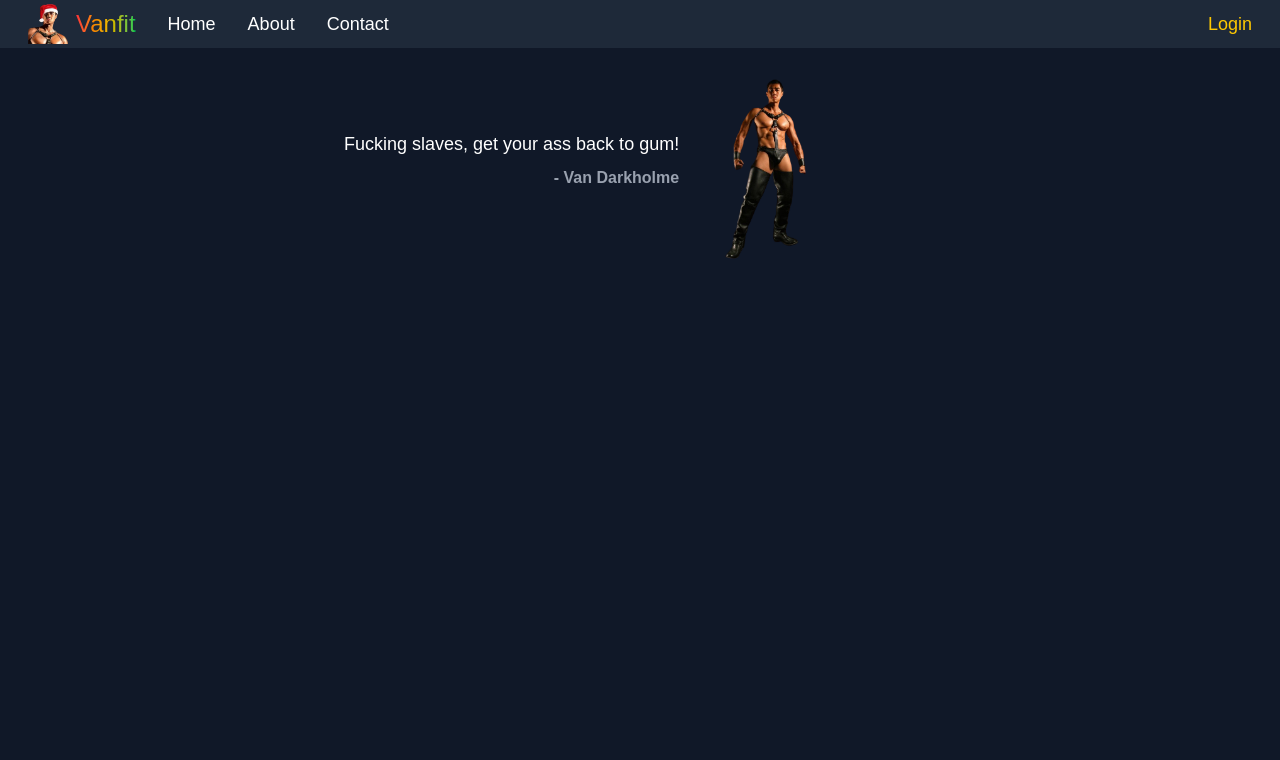
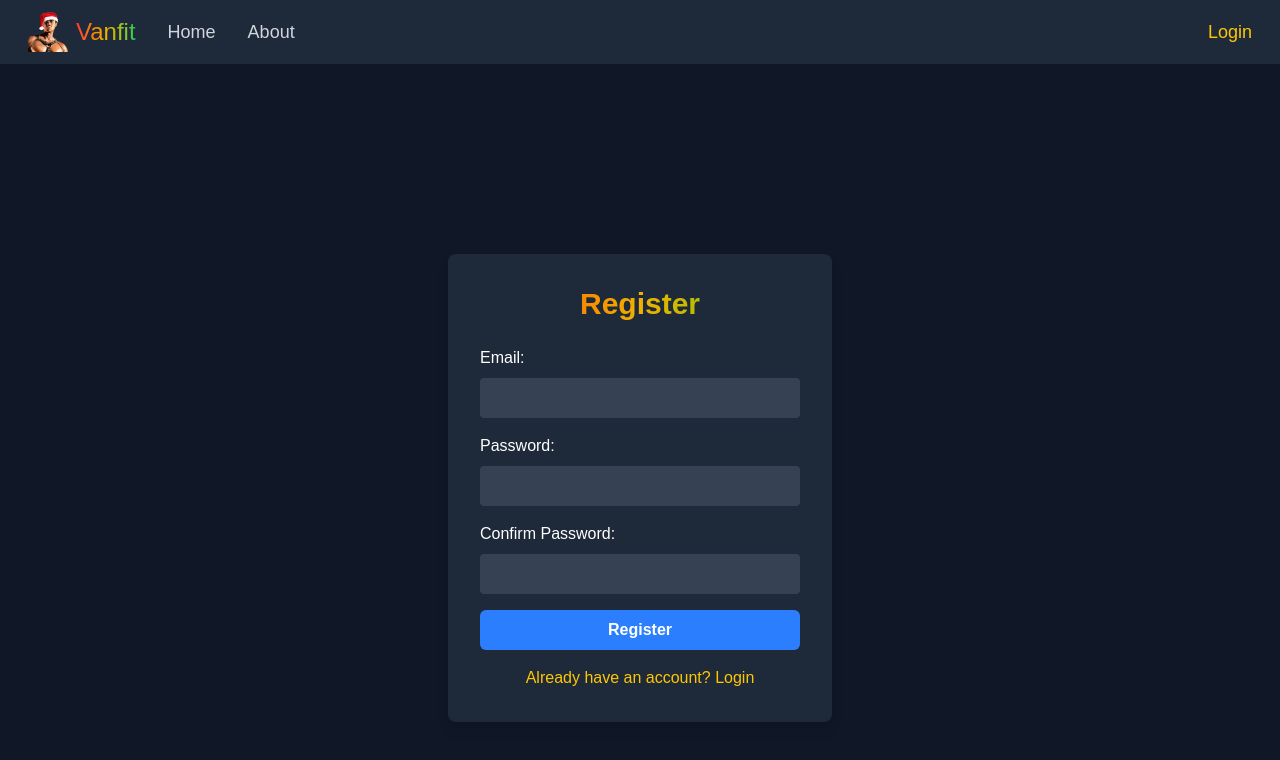
Before and after one commit to Kudzeri/vanfitness-front, a React (Vite) app: page /register in a window 1280 px wide. Shown: the top 760 px of the page. Built offline with nearby package versions, Linux system fonts and the light colour scheme.

Commit message:
creted about + auth page, added react router

```diff
--- a/package.json
+++ b/package.json
@@ -11,9 +11,11 @@
   },
   "dependencies": {
     "@tailwindcss/postcss": "^4.0.7",
+    "framer-motion": "^12.4.4",
     "postcss": "^8.5.2",
     "react": "^19.0.0",
     "react-dom": "^19.0.0",
+    "react-router-dom": "^7.2.0",
     "tailwindcss": "^4.0.7"
   },
   "devDependencies": {
--- a/src/components/Navbar.jsx
+++ b/src/components/Navbar.jsx
@@ -1,13 +1,34 @@
-const Navbar = () => {
+import { NavLink } from "react-router-dom";
+
+const Navbar = ({ isMobile, onLinkClick }) => {
   return (
-    <div>
-      <ul className="flex gap-8 text-lg">
-        <li className="cursor-pointer hover:text-yellow-400">Home</li>
-        <li className="cursor-pointer hover:text-yellow-400">About</li>
-        <li className="cursor-pointer hover:text-yellow-400">Contact</li>
+    <nav className={isMobile ? "px-4 py-3" : ""}>
+      <ul
+        className={`flex gap-8 text-lg ${
+          isMobile ? "flex-col items-start" : "flex-row"
+        }`}
+      >
+        <li>
+          <NavLink
+            to="/"
+            onClick={onLinkClick}
+            className="cursor-pointer text-gray-300 hover:text-yellow-400"
+          >
+            Home
+          </NavLink>
+        </li>
+        <li>
+          <NavLink
+            to="/about"
+            onClick={onLinkClick}
+            className="cursor-pointer text-gray-300 hover:text-yellow-400"
+          >
+            About
+          </NavLink>
+        </li>
       </ul>
-    </div>
-  )
-}
+    </nav>
+  );
+};
 
-export default Navbar
+export default Navbar;
--- a/src/layout/Header.jsx
+++ b/src/layout/Header.jsx
@@ -1,22 +1,73 @@
-import Navbar from "../components/Navbar"
+import { useState } from "react";
+import Navbar from "../components/Navbar";
+import { NavLink } from "react-router-dom";
 
 const Header = () => {
+  const [isMenuOpen, setIsMenuOpen] = useState(false);
+
   return (
-    <div className="flex justify-between items-center p-4 px-7 bg-gray-800 h-12">
-        <div className="flex gap-8 items-center">
-            <div className="flex items-center">
-              <img src="/src/assets/logo.png" className="w-10 h-10 mr-2" alt="logo" />
-              <h1 className="cursor-default text-2xl text-rainbow">Vanfit</h1>
-            </div>
+    <header className="relative bg-gray-800">
+      <div className="mx-auto flex h-16 items-center justify-between px-4 py-3 md:px-7">
+        {/* Логотип и десктопное меню */}
+        <div className="flex items-center gap-8">
+          <div className="flex items-center">
+            <img
+              src="/src/assets/logo.png"
+              className="h-10 w-10 mr-2"
+              alt="logo"
+            />
+            <h1 className="cursor-default text-2xl text-rainbow">Vanfit</h1>
+          </div>
 
+          {/* Десктопное меню */}
+          <div className="hidden md:flex">
             <Navbar />
+          </div>
         </div>
 
-        <div className="flex text-lg">
-          <a className="text-yellow-400 hover:text-yellow-300 cursor-pointer">Login</a>
+        {/* Кнопка входа и гамбургер-меню */}
+        <div className="flex items-center gap-4">
+          <NavLink to={"/login"} className="text-yellow-400 hover:text-yellow-300 cursor-pointer text-lg" >Login</NavLink>
+
+          {/* Гамбургер-кнопка для мобильных */}
+          <button
+            onClick={() => setIsMenuOpen(!isMenuOpen)}
+            className="md:hidden text-gray-300 hover:text-white focus:outline-none"
+          >
+            <svg
+              className="h-6 w-6"
+              fill="none"
+              viewBox="0 0 24 24"
+              stroke="currentColor"
+            >
+              {isMenuOpen ? (
+                <path
+                  strokeLinecap="round"
+                  strokeLinejoin="round"
+                  strokeWidth={2}
+                  d="M6 18L18 6M6 6l12 12"
+                />
+              ) : (
+                <path
+                  strokeLinecap="round"
+                  strokeLinejoin="round"
+                  strokeWidth={2}
+                  d="M4 6h16M4 12h16M4 18h16"
+                />
+              )}
+            </svg>
+          </button>
         </div>
-    </div>
-  )
-}
+      </div>
 
-export default Header
+      {/* Мобильное меню */}
+      {isMenuOpen && (
+        <div className="absolute w-full bg-gray-800 md:hidden">
+          <Navbar isMobile onLinkClick={() => setIsMenuOpen(false)} />
+        </div>
+      )}
+    </header>
+  );
+};
+
+export default Header;
--- a/src/main.jsx
+++ b/src/main.jsx
@@ -1,10 +1,21 @@
-import { StrictMode } from 'react'
-import './app/globals.css'
-import { createRoot } from 'react-dom/client'
-import Main from './pages/Main'
+import { BrowserRouter as Router, Route, Routes } from 'react-router-dom';
+import './app/globals.css';
+import { createRoot } from 'react-dom/client';
+import Header from './layout/Header';
+import Main from './pages/Main';
+import About from './pages/About';
+import AuthPage from './pages/AuthPage';
 
 createRoot(document.getElementById('root')).render(
-  <StrictMode>
-    <Main />
-  </StrictMode>,
-)
+  <Router>
+    <Header />
+    <div className="container mx-auto p-6">
+      <Routes>
+        <Route path="/" element={<Main />} />
+        <Route path="/about" element={<About />} />
+        <Route path="/login" element={<AuthPage type="login" />} />
+          <Route path="/register" element={<AuthPage type="register" />} />
+      </Routes>
+    </div>
+  </Router>
+);
--- /dev/null
+++ b/src/pages/About.jsx
@@ -0,0 +1,43 @@
+import Brotherhood from "../assets/brotherhood.jpg";
+
+function About() {
+  return (
+    <div>
+      <div className="container mx-auto p-6 max-w-3xl">
+        <h1 className="text-3xl font-bold text-center mb-6 text-rainbow">
+          About Van Darkholme Fitness Tracker
+        </h1>
+        <img
+          src={Brotherhood}
+          alt="Brotherhood"
+          className="w-120 h-64 object-contain mx-auto mb-4"
+        />
+        <p className="text-lg text-justify mb-4">
+          Welcome to <span className="text-rainbow font-bold">Van Darkholme Fitness Tracker</span>,
+          where discipline, pain, and gains come together in the name of true fitness!
+          Inspired by the legendary <span className="text-gray-300">Van Darkholme</span>,
+          this app helps you stay motivated, track your workouts, and embrace the philosophy of strength.
+        </p>
+        <h2 className="text-xl font-bold mt-6 mb-2">Why Choose Gachi Fitness Tracker?</h2>
+        <ul className="list-disc list-inside text-lg mb-4">
+          <li>🔥 Hardcore motivation with legendary quotes</li>
+          <li>💪 Discipline-focused workout tracking</li>
+          <li>🎵 Custom audio motivation from the master</li>
+          <li>🎯 Achievements to keep you pushing harder</li>
+        </ul>
+        <h2 className="text-xl font-bold mt-6 mb-2">Join the Brotherhood!</h2>
+        <p className="text-lg">
+          Whether you're lifting, running, or pushing yourself beyond limits, remember:
+          <span className="font-bold text-rainbow"> "Discipline is everything!"</span>
+        </p>
+        <div className="text-center mt-6">
+          <button className="bg-blue-500 text-white px-4 py-2 rounded-md hover:bg-blue-700 transition">
+            Start Training Now
+          </button>
+        </div>
+      </div>
+    </div>
+  );
+}
+
+export default About;
--- /dev/null
+++ b/src/pages/AuthPage.jsx
@@ -0,0 +1,73 @@
+import { useState } from "react";
+import { NavLink } from "react-router-dom";
+
+const AuthPage = ({ type }) => {
+  const isLogin = type === "login";
+  const [formData, setFormData] = useState({ email: "", password: "" });
+
+  const handleChange = (e) => {
+    setFormData({ ...formData, [e.target.name]: e.target.value });
+  };
+
+  const handleSubmit = (e) => {
+    e.preventDefault();
+    console.log("Submitted", formData);
+  };
+
+  return (
+    <div className="flex items-center justify-center min-h-screen bg-gray-900 text-white">
+      <div className="bg-gray-800 p-8 rounded-lg shadow-lg w-96">
+        <h2 className="text-3xl font-bold mb-6 text-center text-rainbow">
+          {isLogin ? "Login" : "Register"}
+        </h2>
+        <form onSubmit={handleSubmit} className="flex flex-col">
+          <label className="mb-2">Email:</label>
+          <input
+            type="email"
+            name="email"
+            value={formData.email}
+            onChange={handleChange}
+            className="p-2 rounded bg-gray-700 text-white mb-4"
+            required
+          />
+          <label className="mb-2">Password:</label>
+          <input
+            type="password"
+            name="password"
+            value={formData.password}
+            onChange={handleChange}
+            className="p-2 rounded bg-gray-700 text-white mb-4"
+            required
+          />
+          {!isLogin && (
+            <>
+              <label className="mb-2">Confirm Password:</label>
+              <input
+                type="password"
+                name="confirmPassword"
+                className="p-2 rounded bg-gray-700 text-white mb-4"
+                required
+              />
+            </>
+          )}
+          <button
+            type="submit"
+            className="bg-blue-500 hover:bg-blue-700 px-4 py-2 rounded-md font-bold"
+          >
+            {isLogin ? "Login" : "Register"}
+          </button>
+        </form>
+        <div className="text-center mt-4">
+          <NavLink
+            to={isLogin ? "/register" : "/login"}
+            className="text-yellow-400 hover:text-yellow-300"
+          >
+            {isLogin ? "Don't have an account? Register" : "Already have an account? Login"}
+          </NavLink>
+        </div>
+      </div>
+    </div>
+  );
+};
+
+export default AuthPage;
--- a/src/pages/Main.jsx
+++ b/src/pages/Main.jsx
@@ -1,28 +1,44 @@
-import Header from "../layout/Header";
 import VanDarkholme from "../assets/vandarkholme.png";
+import { motion } from "framer-motion";
 
 function Main() {
   return (
     <div>
-      <Header />
+      <div className="container mx-auto p-6 text-center">
+        <h1 className="text-4xl font-bold text-rainbow mb-6">Welcome to Gachi Fitness</h1>
+        <motion.img
+          src={VanDarkholme}
+          alt="Van Darkholme"
+          className="w-48 h-48 object-contain mx-auto mb-4"
+          animate={{ rotate: [0, 2, -2, 0], scale: [1, 1.1, 1] }}
+          transition={{ repeat: Infinity, duration: 0.8 }}
+        />
+        <p className="text-lg text-justify max-w-2xl mx-auto pb-2">
+          Fucking slaves, get your ass back to gym!
+        </p>
+        <h2 className="text-md font-bold mb-4 text-gray-400">- Van Darkholme</h2>
 
-      <div className="container">
+        <div className="mt-6 grid grid-cols-1 md:grid-cols-3 gap-4">
+          <div className="p-4 bg-gray-800 rounded-md text-center">
+            <h3 className="text-xl font-bold mb-2">🔥 Hardcore Motivation</h3>
+            <p>Listen to Van's quotes and stay disciplined.</p>
+          </div>
+          <div className="p-4 bg-gray-800 rounded-md text-center">
+            <h3 className="text-xl font-bold mb-2">💪 Track Your Progress</h3>
+            <p>Record your workouts and never skip gym day.</p>
+          </div>
+          <div className="p-4 bg-gray-800 rounded-md text-center">
+            <h3 className="text-xl font-bold mb-2">🎯 Achieve New Goals</h3>
+            <p>Unlock achievements and push your limits.</p>
+          </div>
+        </div>
 
-        <div className="flex flex-row items-center p-6 max-w-[40rem] mx-auto">
-          <div>
-            <p className="text-justify text-lg pb-2">
-            Fucking slaves, get your ass back to gum!
-            </p>
-            <h2 className="text-md font-bold mb-4 text-right text-gray-400">- Van Darkholme</h2>
-          </div>
-          <img
-            src={VanDarkholme}
-            alt="Van Darkholme"
-            className="w-48 h-48 object-contain mr-6"
-          />
+        <div className="mt-6">
+          <button className="bg-blue-500 px-6 py-3 rounded-md text-lg font-bold hover:bg-blue-700 transition">
+            Start Training Now
+          </button>
         </div>
       </div>
-
     </div>
   );
 }
```
Also changed, not shown: src/assets/brotherhood.jpg (added), 1 other file (tests, documents, lock files or other folders).
